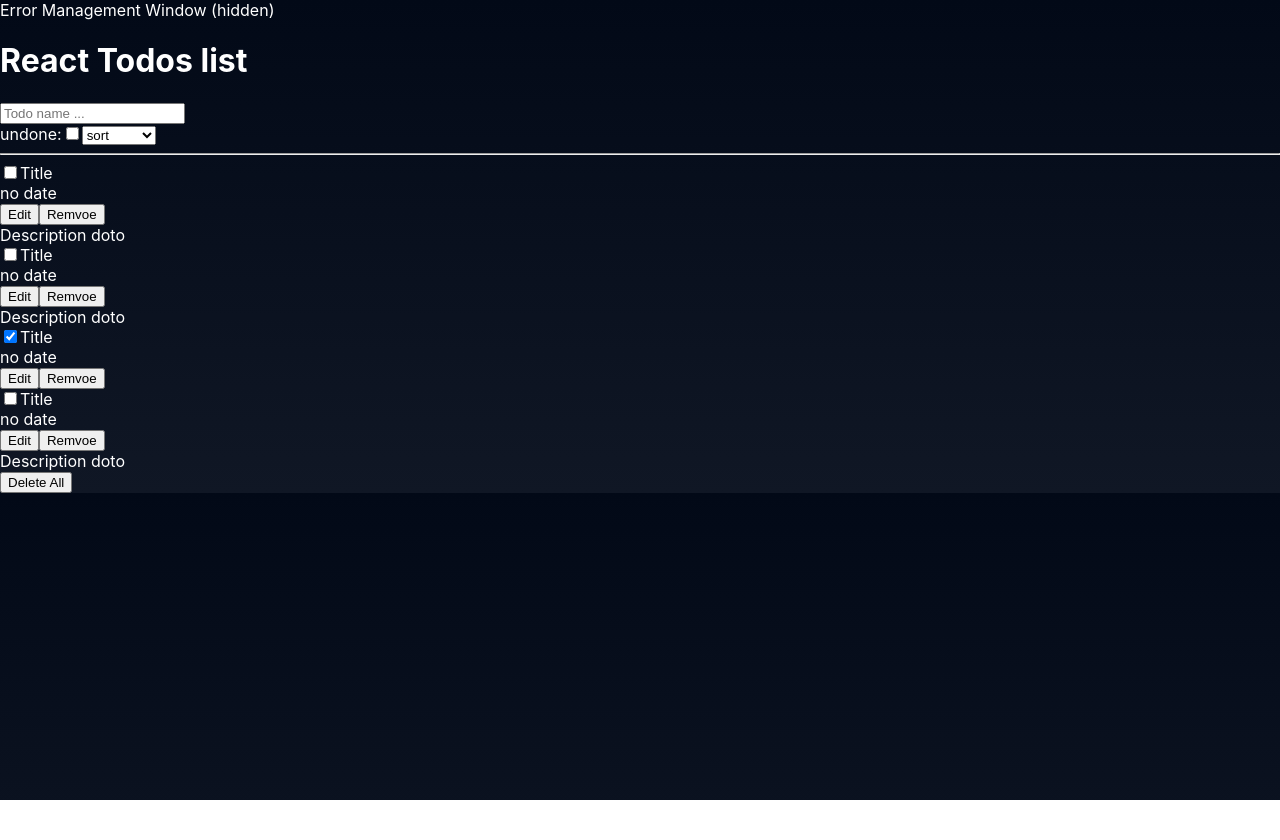
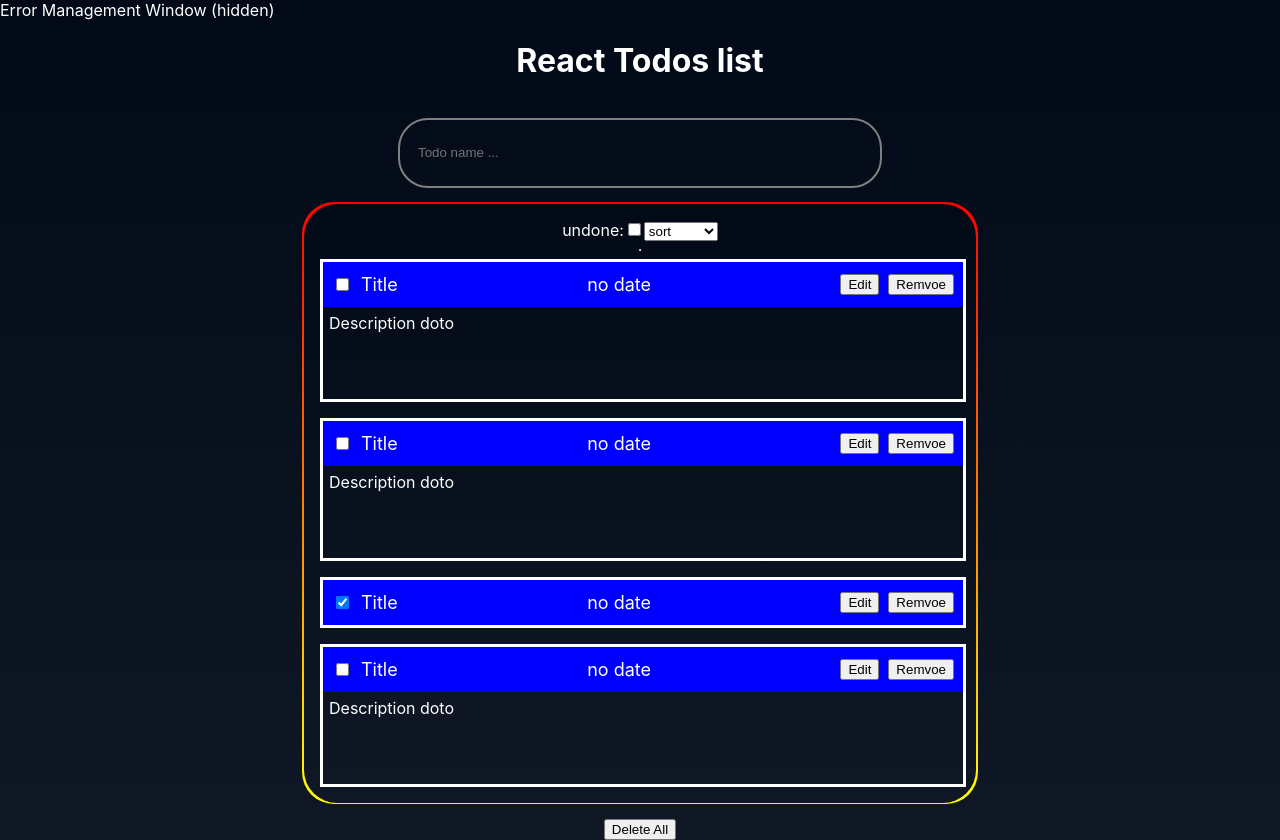
Before and after one commit to WanderVafla/React-Todo, a React app: page / in a window 1280 px wide. Before the commit the page ends 800 px from the top, so only its background shows below. Built offline with nearby package versions, Linux system fonts and the light colour scheme; the HTML template or start-up script is replaced by a standard one.

Commit message:
style: enhance CSS structure and improve TodoItem component formatting
closes: #4

```diff
--- a/src/App.css
+++ b/src/App.css
@@ -1,8 +1,19 @@
+* {
+  --background-color: linear-gradient(to bottom, #020917, #101725);
+}
+
 body {
   margin: 0;
   color: #fff;
   font-family: Inter, Avenir, Helvetica, Arial, sans-serif;
-  background-image: linear-gradient(to bottom, #020917, #101725);
+  background-image: var(--background-color);
+}
+
+main {
+  display: flex;
+  align-items: center;
+  flex-direction: column;
+  gap: 1rem;
 }
 
 .content {
@@ -24,3 +35,103 @@ body {
   font-weight: 400;
   opacity: 0.5;
 }
+
+#form-add-task {
+  display: flex;
+  flex-direction: column;
+  padding: 1rem;
+  border-radius: 30px;
+  border: 2px solid grey;
+  width: 35vw;
+  gap: 1rem;
+}
+
+#form-add-task * {
+  border: none;
+  outline: none;
+  background: transparent;
+  color: white;
+  height: 2rem;
+}
+
+#form-add-task input[type='submit'] {
+  border-radius: 30px;
+}
+
+#form-add-task input[type='submit']:hover {
+  background: blue;
+}
+
+#todos-list-border {
+  padding: 1rem;
+  position: relative;
+  display: flex;
+  flex-direction: column;
+  justify-content: center;
+  align-items: center;
+  background: var(--background-color);
+  border-radius: 33px;
+}
+
+#todos-list-border::before {
+  content: '';
+  position: absolute;
+  width: calc(100% + 0.2rem);
+  height: calc(100% + 0.2rem);
+  border-radius: 32px;
+  background: linear-gradient(to bottom, red, yellow);
+  z-index: -1;
+}
+
+#todos-list {
+  display: flex;
+  flex-direction: column;
+  gap: 1rem;
+  width: 50vw;
+}
+
+.todo-item {
+  position: relative;
+  display: flex;
+  flex-direction: column;
+  width: 100%;
+  border: 3px solid #fff;
+}
+
+.todo-item::before {
+  content: '';
+  position: absolute;
+  background: red;
+  width: calc(100%);
+  height: calc(100%);
+  z-index: -1;
+}
+
+.todo-item > span {
+  font-size: large;
+  display: flex;
+  height: 1.5em;
+  padding: 0.5em;
+  gap: 0.5rem;
+  justify-content: space-between;
+  align-items: center;
+  background: blue;
+}
+
+.todo-item > span > div {
+  display: flex;
+  gap: 0.5em;
+}
+
+.todo-item > div {
+  padding: 6px;
+  height: 5rem;
+}
+
+.todo-item > div:empty {
+  display: none;
+}
+
+#form-task-content {
+  display: none;
+}
--- a/src/components/TodoItem.tsx
+++ b/src/components/TodoItem.tsx
@@ -12,6 +12,7 @@ export function TodoItem({ title, content, due, done }: TodoType) {
   const handleChecked = (event) => {
     setIsChecked(event.target.checked);
   };
+
   return (
     <div className="todo-item">
       <span>
@@ -21,8 +22,8 @@ export function TodoItem({ title, content, due, done }: TodoType) {
         </div>
         <span>{!due ? 'no date' : due}</span>
         <div>
-            <button type='button'>Edit</button>
-            <button type="button">Remvoe</button>
+          <button type="button">Edit</button>
+          <button type="button">Remvoe</button>
         </div>
       </span>
       <div>{content && content}</div>
```
